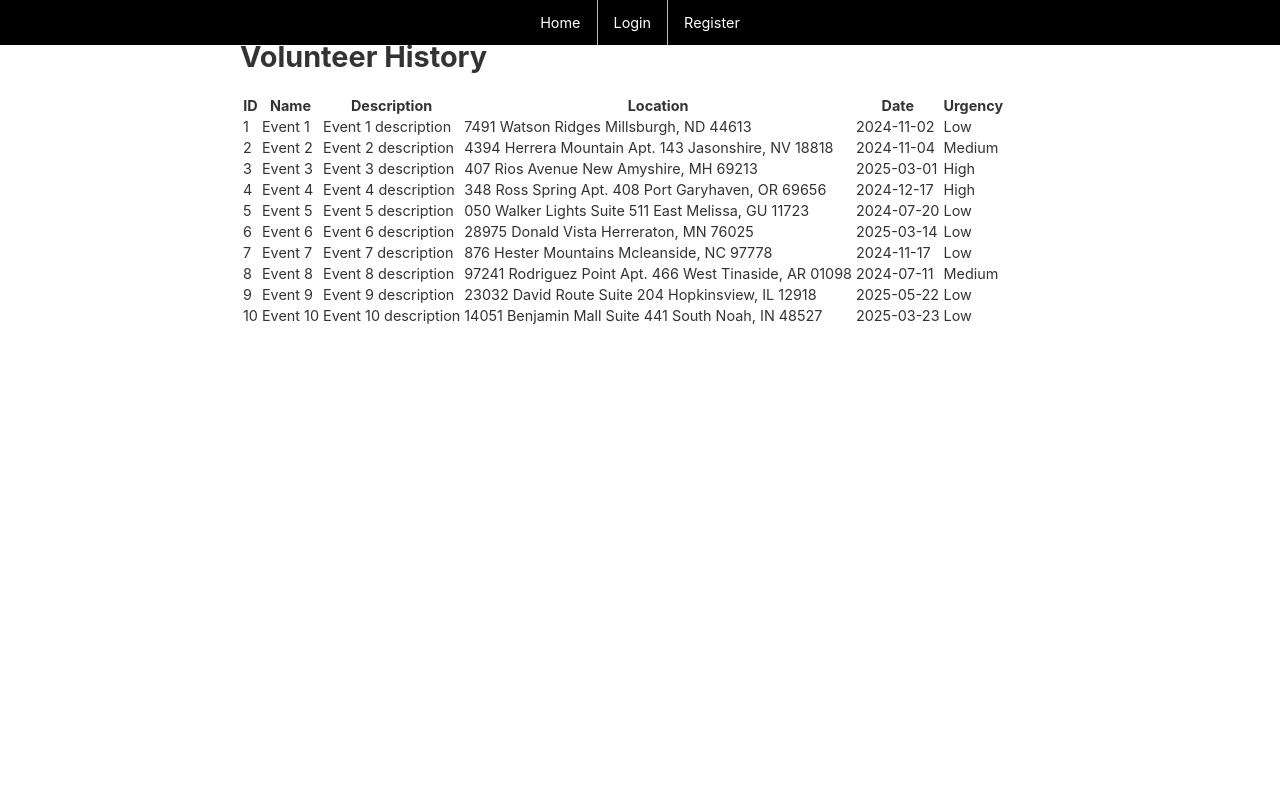
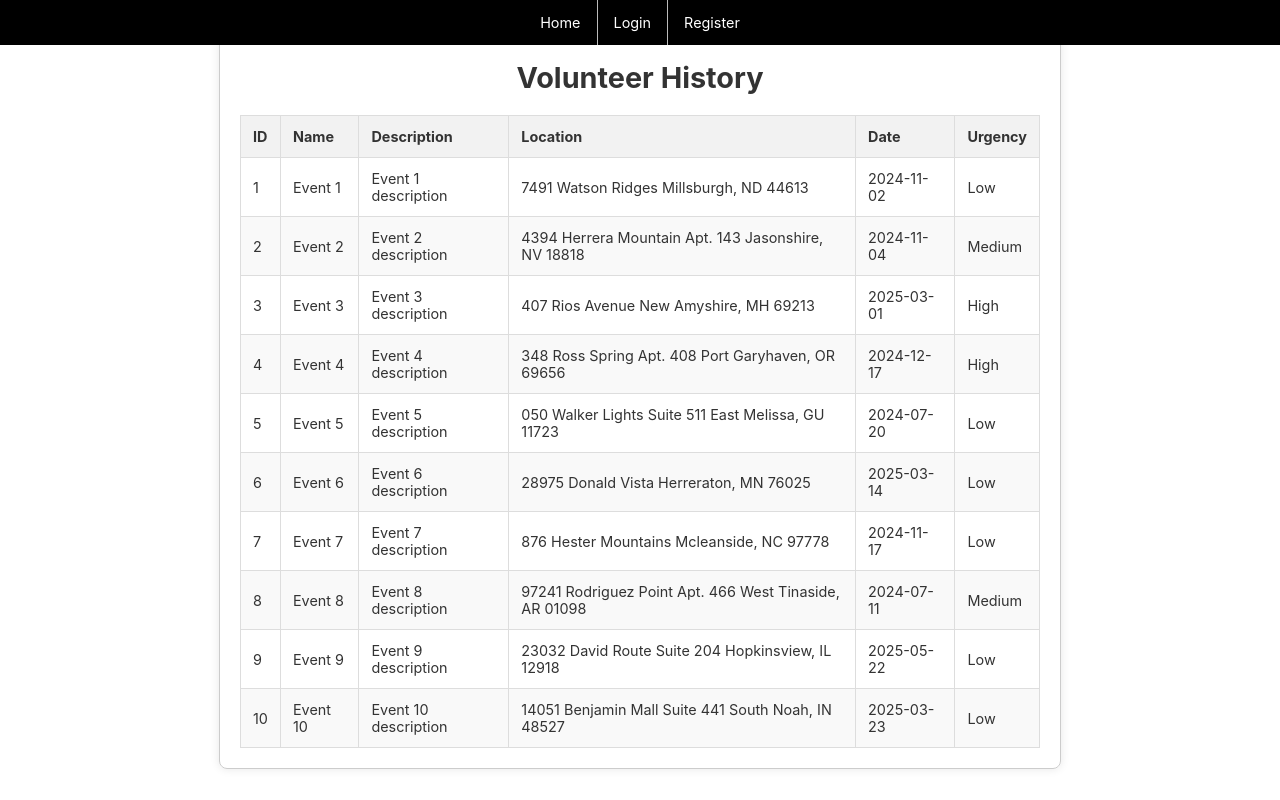
Before and after one commit to SheildSheild/COSC4351-Project, a React (Create React App) app: page /AdminHistory in a window 1280 px wide. Built offline with nearby package versions, Linux system fonts and the light colour scheme.

Commit message:
update adminHistory.css

```diff
--- a/src/components/adminHistory/adminHistory.css
+++ b/src/components/adminHistory/adminHistory.css
@@ -1,28 +1,70 @@
+/* adminHistory.css */
+
 .admin-history-container {
   max-width: 800px;
-  margin: 0 auto;
+  margin: 20px auto;
   padding: 20px;
+  border: 1px solid #ccc;
+  border-radius: 8px;
+  box-shadow: 0 0 10px rgba(0, 0, 0, 0.1);
 }
 
-.volunteer-history-heading {
+.admin-history-container h1 {
   text-align: center;
-  margin-bottom: 20px; /* Adjust this margin as needed */
-  line-height: 3.5; /* Adjust line height to vertically center the text */
+  margin-bottom: 20px;
 }
 
-.event-box {
-  border: 1px solid #ccc;
-  border-radius: 5px;
-  padding: 15px;
-  margin-bottom: 15px;
+.event-table {
+  width: 100%;
+  border-collapse: collapse;
+  margin-top: 20px;
 }
 
-.event-info {
-  margin-bottom: 10px;
+.event-table th,
+.event-table td {
+  padding: 12px;
+  text-align: left;
+  border: 1px solid #ddd;
 }
 
-.line {
-  border: 0;
-  border-top: 1px solid #ccc;
-  margin-top: 10px;
+.event-table th {
+  background-color: #f2f2f2;
 }
+
+.event-table tbody tr:nth-child(even) {
+  background-color: #f9f9f9;
+}
+
+.event-table tbody tr:hover {
+  background-color: #e9e9e9;
+  cursor: pointer;
+}
+
+
+.event-table td ul {
+  padding-left: 20px; /* Adjust padding as needed */
+  margin-top: 0;
+}
+
+.event-table td ul li {
+  list-style-type: none;
+  margin-bottom: 5px;
+  padding-left: 5px; /* Adjust padding for bullet points */
+}
+
+.event-table td ul li::before {
+  content: "\2022";
+  color: #666;
+  display: inline-block;
+  width: 1em;
+  margin-left: -1em;
+}
+
+
+.participants-row {
+  background-color: #f0f0f0;
+}
+
+.selected {
+  background-color: #d9edf7 !important;
+}
```
